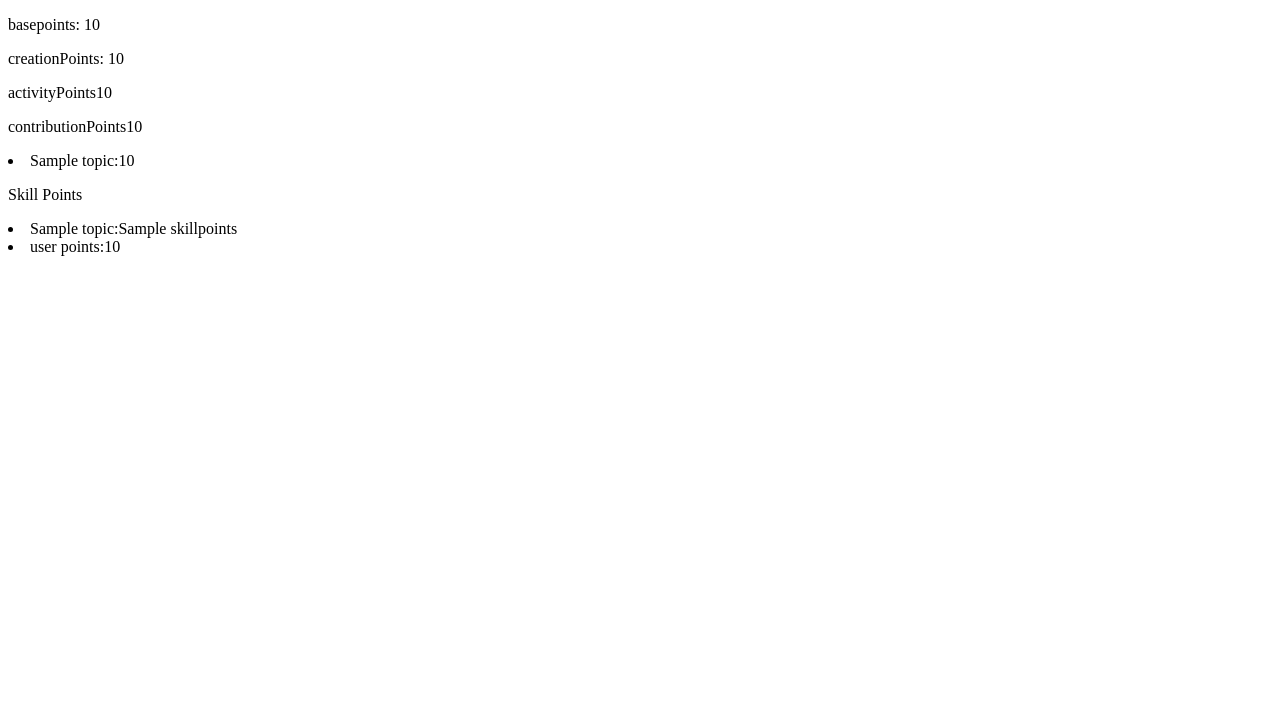
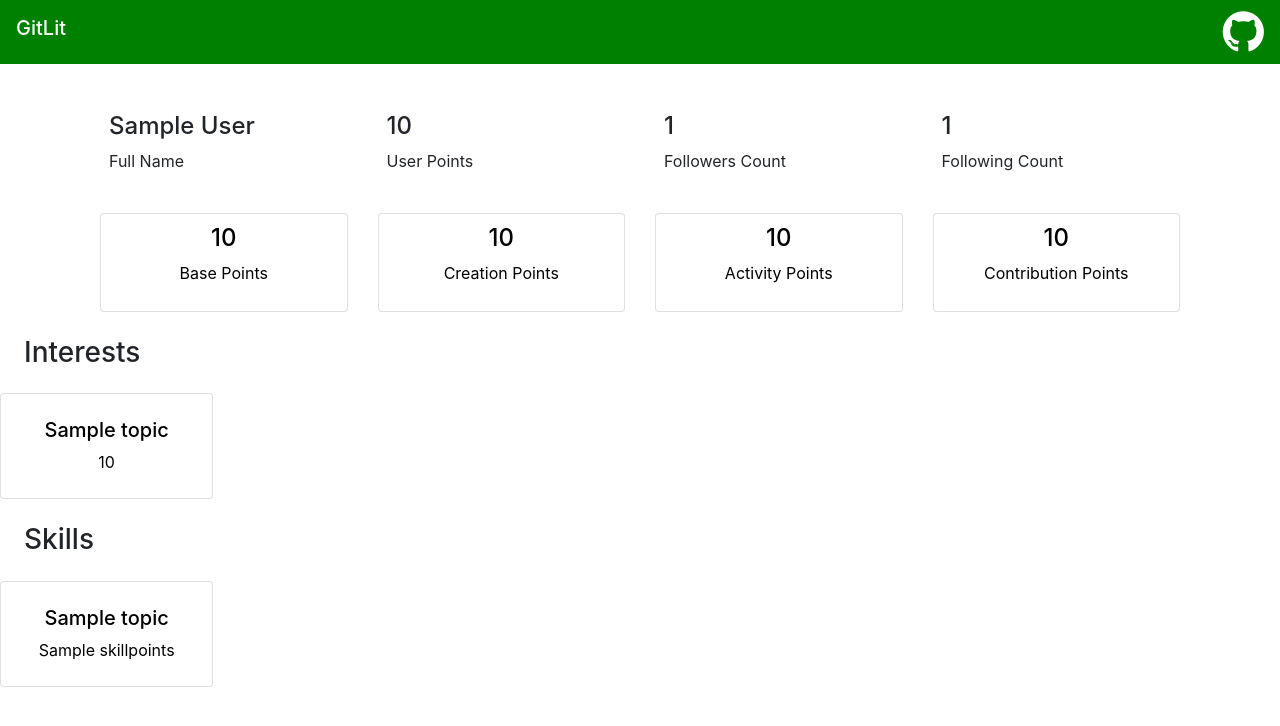
Before and after one commit to amfoss/gitlit, a Django app: template user/templates/user/list_all.html in a window 1280 px wide. Shown: the top 726 px of the page. Run offline with Django 3.2, Linux system fonts and the light colour scheme; the template is opened without the code that fills it: most values are stand-ins (such as "Sample title", 1, 10 or a date in 2020); some libraries are stand-ins or nearby versions.

Commit message:
Add Navbar and Improve UI

```diff
--- a/algorithms/user_rating.py
+++ b/algorithms/user_rating.py
@@ -186,7 +186,7 @@ class UserMetrics:
         response = runquery(self.token, pr_query)
         if response:
             count = 0
-            if (response["data"]["user"]["pullRequests"]["edges"]):
+            if response["data"]["user"]["pullRequests"]["edges"]:
                 for pr in response["data"]["user"]["pullRequests"]["edges"]:
                     created = parser.parse(pr["node"]["createdAt"])
                     timezone = created.tzinfo
--- a/templates/base.html
+++ b/templates/base.html
@@ -4,7 +4,7 @@
         <title href='/'>GitLit</title>
         <body>
         <div>
-            <div >
+            <div>
                 <div>
                     {%block content%}
                     {%endblock%}
--- a/user/forms.py
+++ b/user/forms.py
@@ -1,4 +1,5 @@
 from django import forms
+
 
 class NameForm(forms.Form):
     your_name = forms.CharField(label='your_name', max_length=100)
--- a/user/templates/user/base.html
+++ b/user/templates/user/base.html
@@ -1,8 +1,36 @@
 <!DOCTYPE html>
+<head>
+    <link rel="stylesheet" href="https://stackpath.bootstrapcdn.com/bootstrap/4.3.1/css/bootstrap.min.css" integrity="sha384-ggOyR0iXCbMQv3Xipma34MD+dH/1fQ784/j6cY/iJTQUOhcWr7x9JvoRxT2MZw1T" crossorigin="anonymous">
+    <link rel="stylesheet" href="https://stackpath.bootstrapcdn.com/font-awesome/4.7.0/css/font-awesome.min.css" crossorigin="anonymous">
+</head>
 {%load static%}
 <html>
+<style>
+    .nav-green-color{
+        background: green;
+        color: white;
+    }
+    a {
+        text-decoration: none;
+    }
+</style>
+    <header>
+        <nav class="navbar navbar-expand-lg nav-green-color">
+            <h3 class="navbar-brand">GitLit</h3>
+            {% if user.is_authenticated %}
+                <ul class="nav navbar-nav ml-auto p-2">
+                    <li>Welcome {{ user }}</li>
+                    <li><a href="{% url 'logout' %}" style="text-decoration: none; color: white; padding-left: 20px">logout</a></li>
+                </ul>
+            {% else %}
+                <ul class="nav navbar-nav ml-auto">
+                    <li><a href="{% url 'social:begin' 'github' %}" style="text-decoration: none; color: white"><i class="fa fa-3x fa-github"></i></a></li>
+                </ul>
+            {% endif %}
+        </nav>
+    </header>
     <div>
-        <div >
+        <div>
             <div>
                 {%block content%}
                 {%endblock%}
--- a/user/templates/user/list_all.html
+++ b/user/templates/user/list_all.html
@@ -1,19 +1,77 @@
 {% extends 'user/base.html' %}
 {%block content%}
-    <div>
-        <div>
-            <p>basepoints: {{ usermetrics.basePoints }}</p>
-            <p>creationPoints: {{ usermetrics.creationPoints }}</p>
-            <p>activityPoints{{ usermetrics.activityPoints }}</p>
-            <p>contributionPoints{{ usermetrics.contributionPoints}}</p>
+    <style>
+    .card {
+        color: black;
+        background: white;
+        text-align: center;
+        padding: 10px;
+    }
+    </style>
+    <div class="mt-4">
+        <div class="container">
+            <div class="row m-0">
+                <div class="col-3 p-4">
+                  <h4>{{ usermetrics.fullName }}</h4>
+                    <p>Full Name</p>
+                </div>
+                <div class="col-3 p-4">
+                    <h4>{{usermetrics.userPoints}}</h4>
+                    <p>User Points</p>
+                </div>
+                <div class="col-3 p-4">
+                    <h4>{{ usermetrics.followersCount }}</h4>
+                    <p>Followers Count</p>
+                </div>
+                <div class="col-3 p-4">
+                    <h4>{{ usermetrics.followingCount }}</h4>
+                    <p>Following Count</p>
+                </div>
+            </div>
+            <div class="row m-0">
+                <div class="col-3">
+                    <div class="card">
+                        <h4>{{ usermetrics.basePoints }}</h4>
+                        <p>Base Points</p>
+                    </div>
+                </div>
+                <div class="col-3">
+                    <div class="card">
+                        <h4>{{ usermetrics.creationPoints }}</h4>
+                        <p>Creation Points</p>
+                    </div>
+                </div>
+                <div class="col-3">
+                    <div class="card">
+                        <h4>{{ usermetrics.activityPoints }}</h4>
+                        <p>Activity Points</p>
+                    </div>
+                </div>
+                <div class="col-3">
+                    <div class="card">
+                        <h4>{{ usermetrics.contributionPoints}}</h4>
+                        <p>Contribution Points</p>
+                    </div>
+                </div>
+            </div>
+        </div>
+        <h3 class="m-4">Interests</h3>
+        <div class="m-0 row">
             {% for topic,points in usermetrics.topicInterestDict.items %}
-                <li>{{ topic }}:{{ points }}</li>
+                <span class="col-2 p-4 card">
+                    <h5>{{ topic }}</h5>
+                    <h7>{{ points }}</h7>
+                </span>
             {% endfor %}
-            <p>Skill Points</p>
+        </div>
+        <h3 class="m-4">Skills</h3>
+        <div class="m-0 row">
             {% for topic,skillpoints in usermetrics.topicSkillDict.items %}
-                <li>{{ topic }}:{{ skillpoints }}</li>
+                <span class="col-2 p-4 card">
+                    <h5>{{ topic }}</h5>
+                    <h7>{{ skillpoints }}</h7>
+                </span>
             {% endfor %}
-            <li>user points:{{usermetrics.userPoints}}</li>
         </div>
     </div>
 {%endblock%}
```
Also changed, not shown: repo/templates/repo/base.html (+33 -8 lines), user/templates/user/name.html (+21 -10 lines).
